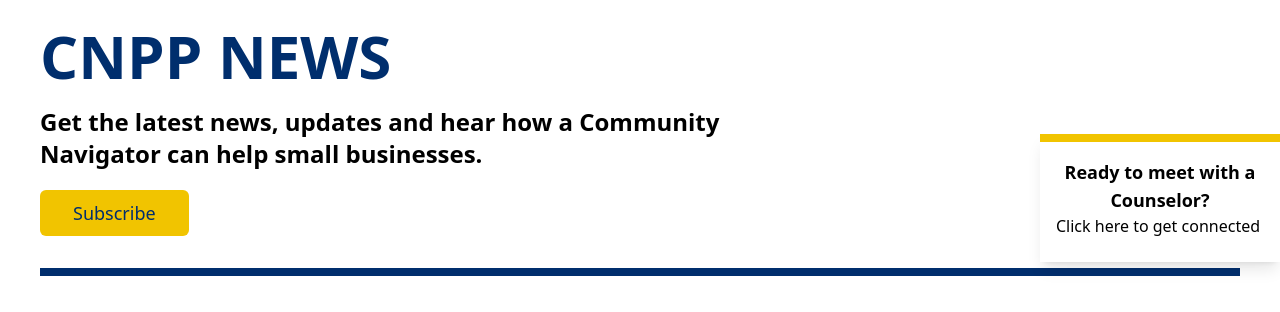
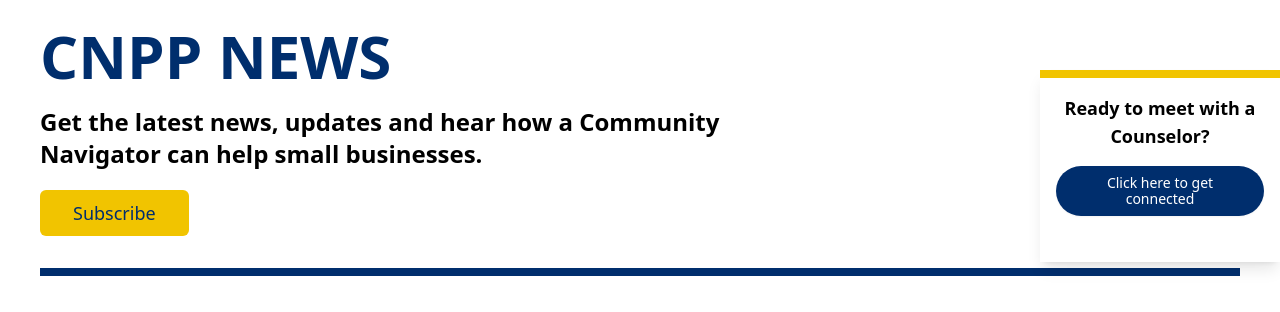
Before and after one commit to ericagirges/cnpp-website, a Next.js app in the folder app/: page /news in a window 1280 px wide. Shown: the part 218-530 px from the top of the page. Built offline with nearby package versions, Linux system fonts and the light colour scheme.

Commit message:
get connected progress - just needs few styling tweaks

```diff
--- a/app/pages/components/GetConnected.js
+++ b/app/pages/components/GetConnected.js
@@ -1,13 +1,21 @@
-import React from 'react';
-import Link from 'next/link';
+import React from 'react'
+import Link from 'next/link'
 
 const GetConnected = () => {
-
   return (
-    <div className='fixed bottom-80 right-0 w-60 h-32 border-t-8 border-sbaYellow p-4 shadow-lg'>
-        {/* <div className='w-full h-full opacity-40'></div> */}
-        <h6 className='text-lg font-semibold text-center'>Ready to meet with a Counselor?</h6>
-        <button>Click here to get connected</button>
+    <div className="fixed bottom-80 right-0 h-48 w-60 border-t-8 border-sbaYellow bg-white p-4 shadow-lg">
+      <div className='opacity-40'></div>
+      <h6 className="text-center text-lg font-semibold pb-4">
+        Ready to meet with a Counselor?
+      </h6>
+      <Link href="/contact">
+        <button
+          type="button"
+          className="inline-flex items-center px-3.5 py-2 border border-transparent text-sm leading-4 font-medium rounded-full shadow-sm text-white bg-sbaBlue hover:bg-indigo-700 focus:outline-none focus:ring-2 focus:ring-offset-2 focus:ring-indigo-500"
+        >
+          Click here to get connected
+        </button>
+      </Link>
     </div>
   )
 }
```
